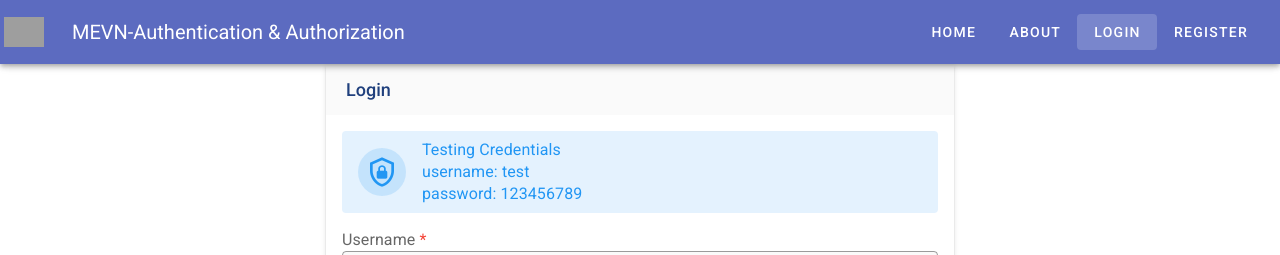
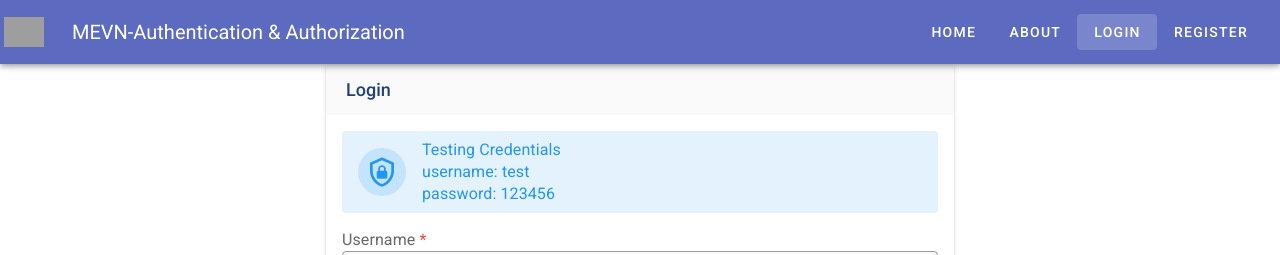
Before and after one commit to sniperadmin/mevn-frontend, a Vue app: page /login in a window 1280 px wide. Shown: the top 255 px of the page. Built offline with nearby package versions, Linux system fonts and the light colour scheme; grey boxes are pictures that could not be loaded.

Commit message:
feat: update alert info

```diff
--- a/src/views/Login.vue
+++ b/src/views/Login.vue
@@ -35,7 +35,7 @@
               <v-spacer />
               username: test
               <v-spacer />
-              password: 123456789
+              password: 123456
             </v-alert>
             <v-form ref="login" v-model="valid">
               <Input
```
